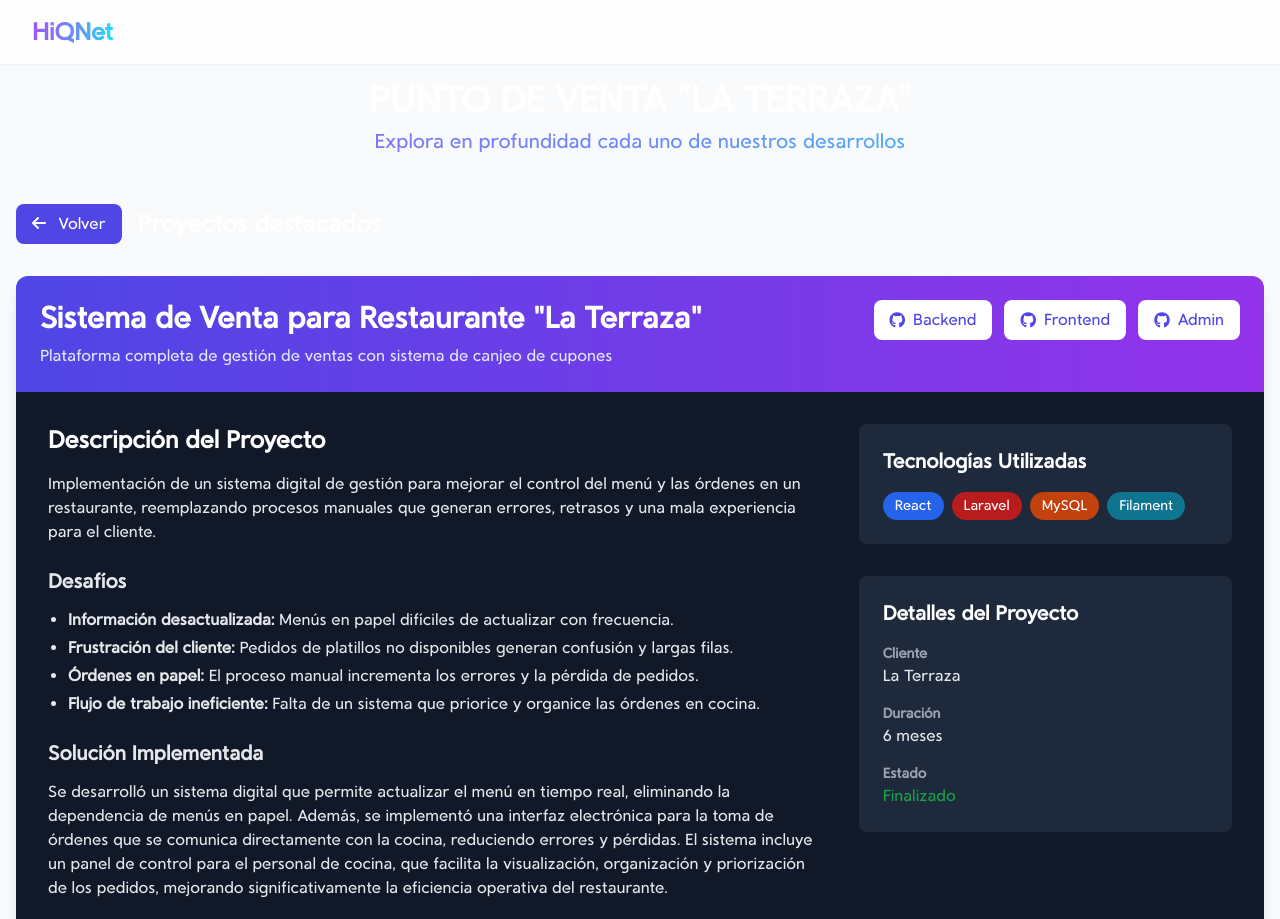
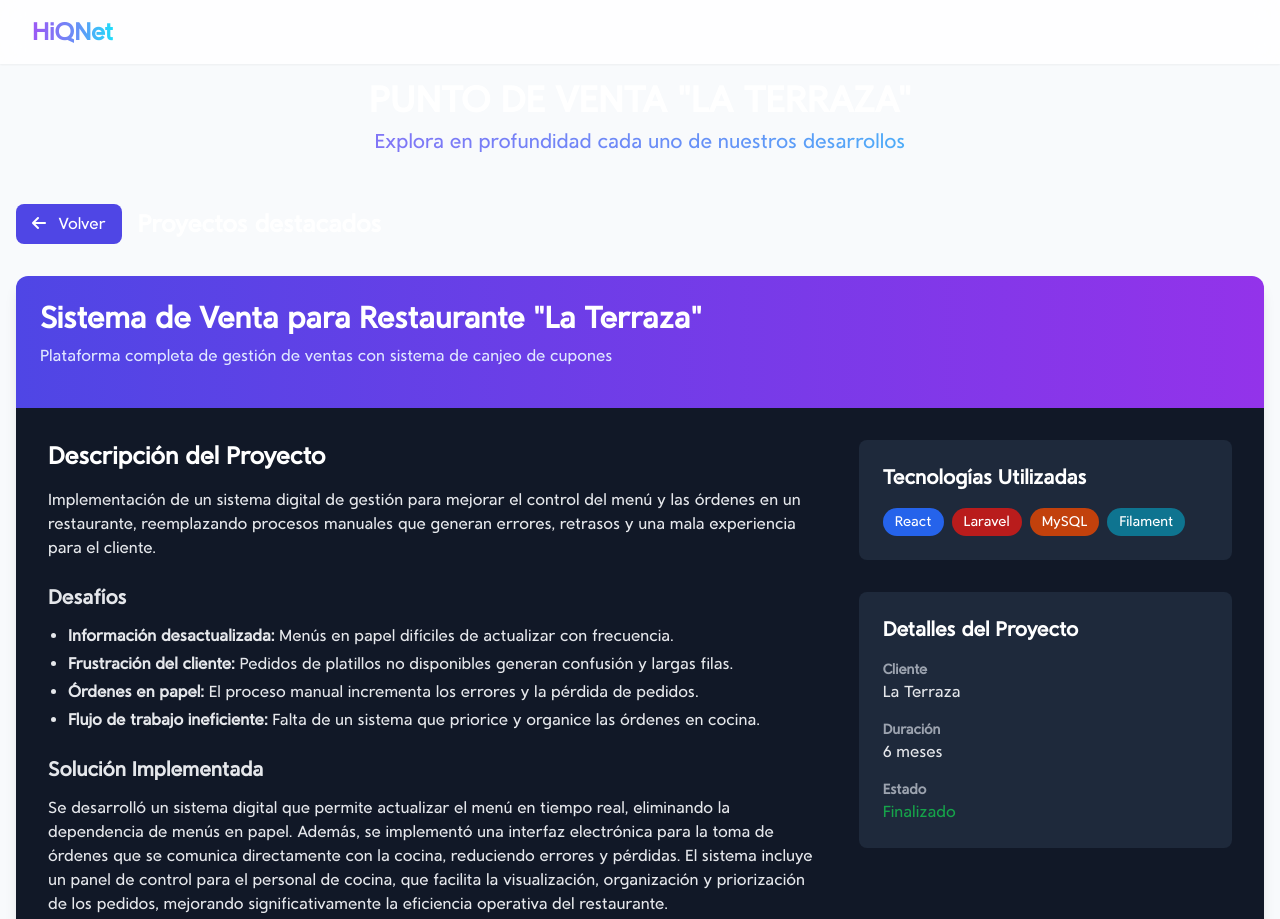
Before and after one commit to Grxson/HiQNetWeb, a plain HTML site: page pages/about-laTerraza.html in a window 1280 px wide. Shown: the top 919 px of the page. Drawn offline with nearby package versions, Linux system fonts and the light colour scheme; files whose address does not match are found by name.

Commit message:
ELiminación de botones de acceso

```diff
--- a/pages/about-laTerraza.html
+++ b/pages/about-laTerraza.html
@@ -212,41 +212,20 @@
       <!-- Project Detail Card -->
       <div class="bg-white rounded-xl shadow-lg overflow-hidden mb-12">
         <!-- Project Header -->
-        <div
-          class="bg-gradient-to-r from-indigo-600 to-purple-600 p-6 text-white"
-        >
-          <div class="flex justify-between items-start">
+       <div class="bg-gradient-to-r from-indigo-600 to-purple-600 p-6 text-white">
+  <div class="flex flex-col sm:flex-row sm:justify-between sm:items-start gap-4">
     <div>
       <h2 class="text-3xl font-bold mb-2">
         Sistema de Venta para Restaurante "La Terraza"
       </h2>
-              <p class="text-indigo-100">
-                Plataforma completa de gestión de ventas con sistema de canjeo
-                de cupones
+      <p class="text-indigo-100 mb-4">
+        Plataforma completa de gestión de ventas con sistema de canjeo de cupones
       </p>
-            </div>
-            <div class="flex space-x-3">
-              <a
-                href="https://github.com/Grxson/api-terraza"
-                class="bg-white text-indigo-600 px-4 py-2 rounded-lg hover:bg-gray-100 transition flex items-center"
-              >
-                <i class="fab fa-github mr-2"></i> Backend
-              </a>
-              <a
-                href="https://github.com/DanexoCT/frontend-terraza"
-                class="bg-white text-indigo-600 px-4 py-2 rounded-lg hover:bg-gray-100 transition flex items-center"
-              >
-                <i class="fab fa-github mr-2"></i> Frontend
-              </a>
-              <a
-                href="https://github.com/"
-                class="bg-white text-indigo-600 px-4 py-2 rounded-lg hover:bg-gray-100 transition flex items-center"
-              >
-                <i class="fab fa-github mr-2"></i> Admin
-              </a>
+
     </div>
   </div>
 </div>
+
 
         <!-- Project Content -->
         <div class="bg-gray-900 text-white">
```
Also changed, not shown: pages/about-SWI.html (+2 -2 lines), pages/about-bienesRaices.html (+1 -8 lines), pages/about-webService.html (+1 -8 lines). Lines whose indentation alone changed are shown as unchanged.
